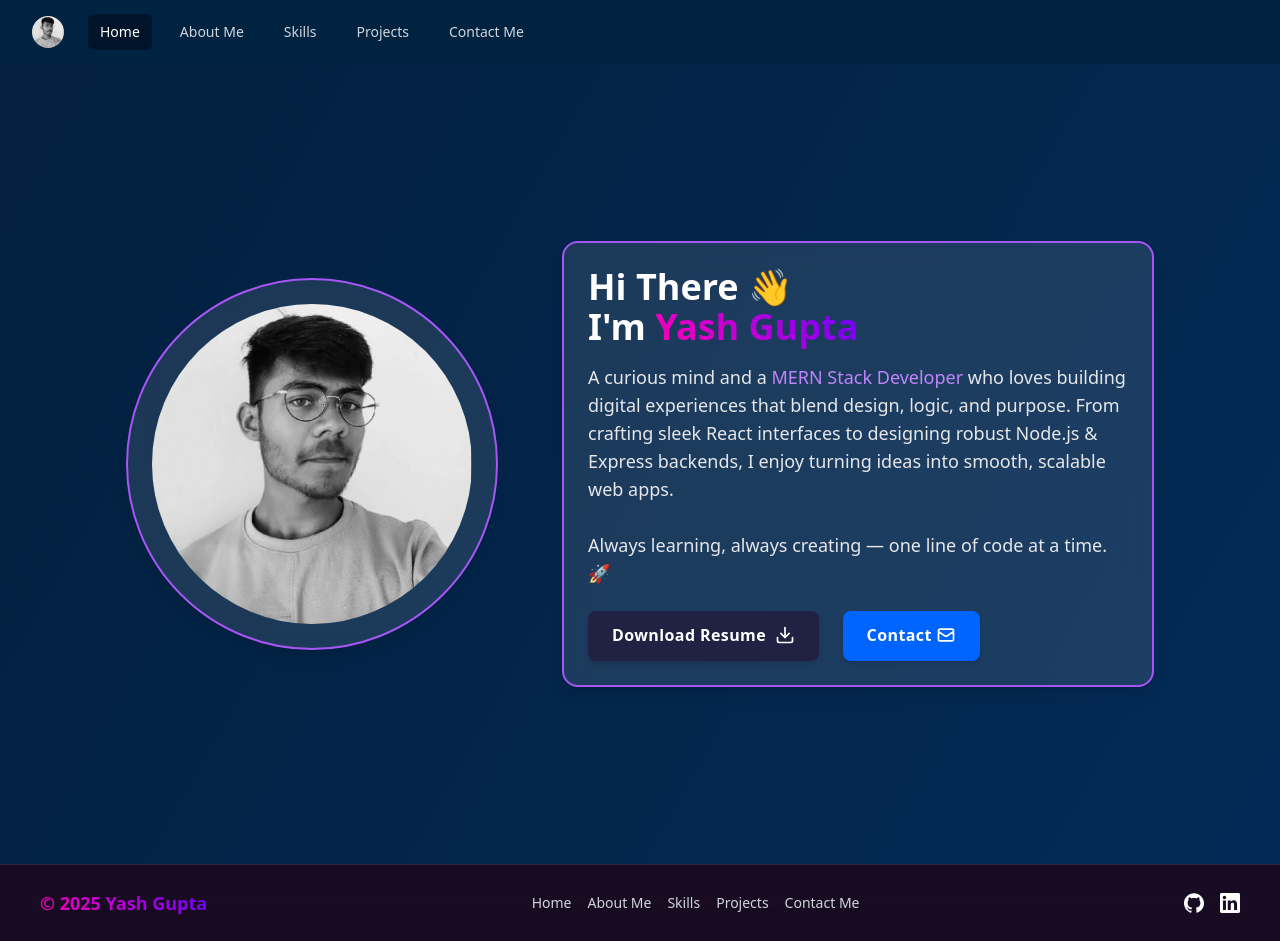
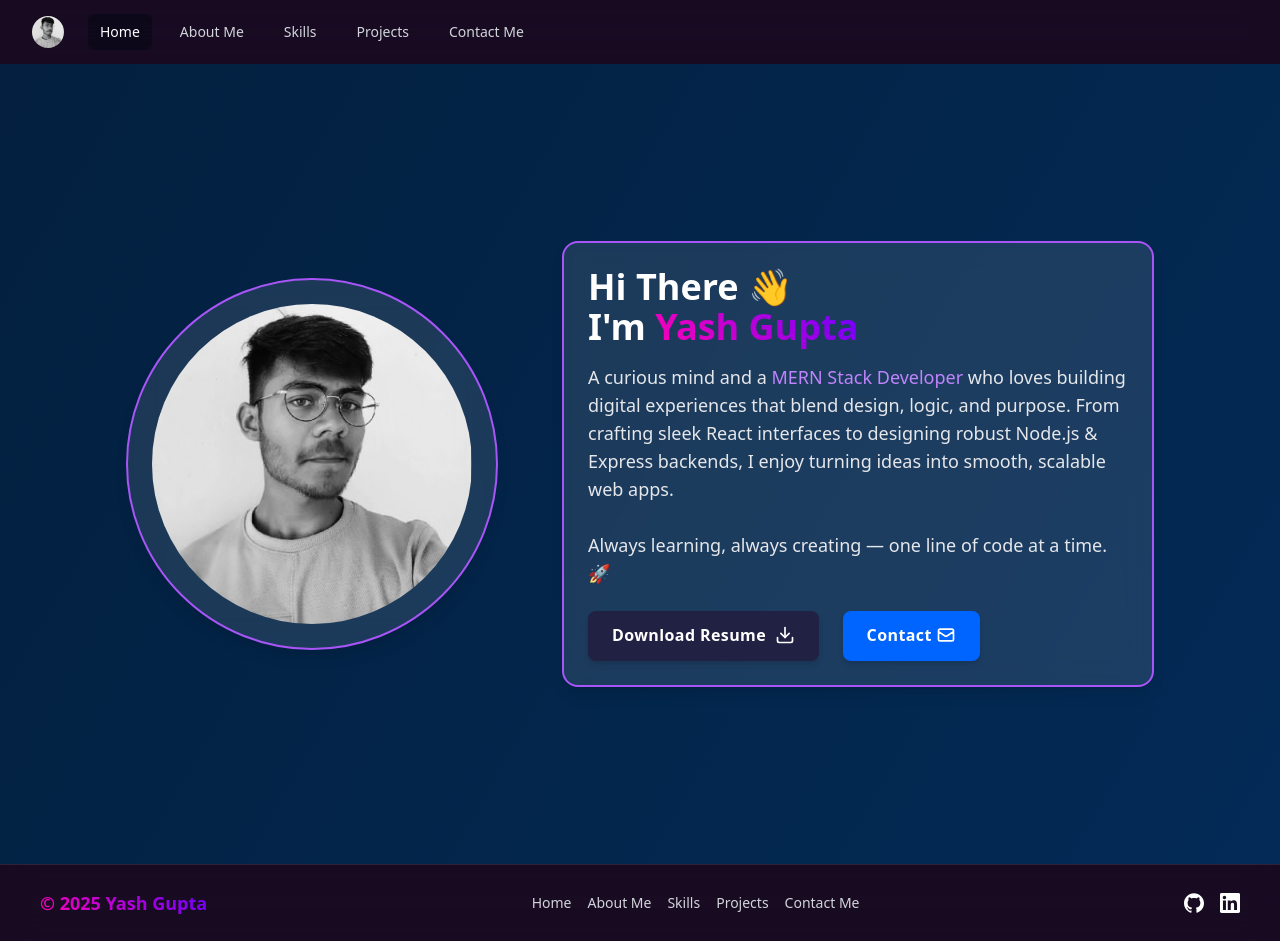
Before and after one commit to Yash-gupta-3732/myportfolio, a React (Create React App) app: page / in a window 1280 px wide. Built offline with nearby package versions, Linux system fonts and the light colour scheme.

Commit message:
changed the background color to match the theme

```diff
--- a/src/Components/Navbar.js
+++ b/src/Components/Navbar.js
@@ -22,7 +22,7 @@ export default function Navbar() {
   });
 
   return (
-    <Disclosure as="nav" className="bg-[#002342]">
+    <Disclosure as="nav" className="bg-black/20 backdrop-blur-lg border-white/10">
       {({ open }) => (
         <>
           <div className="mx-auto max-w-7xl px-2 sm:px-6 lg:px-8">
```
